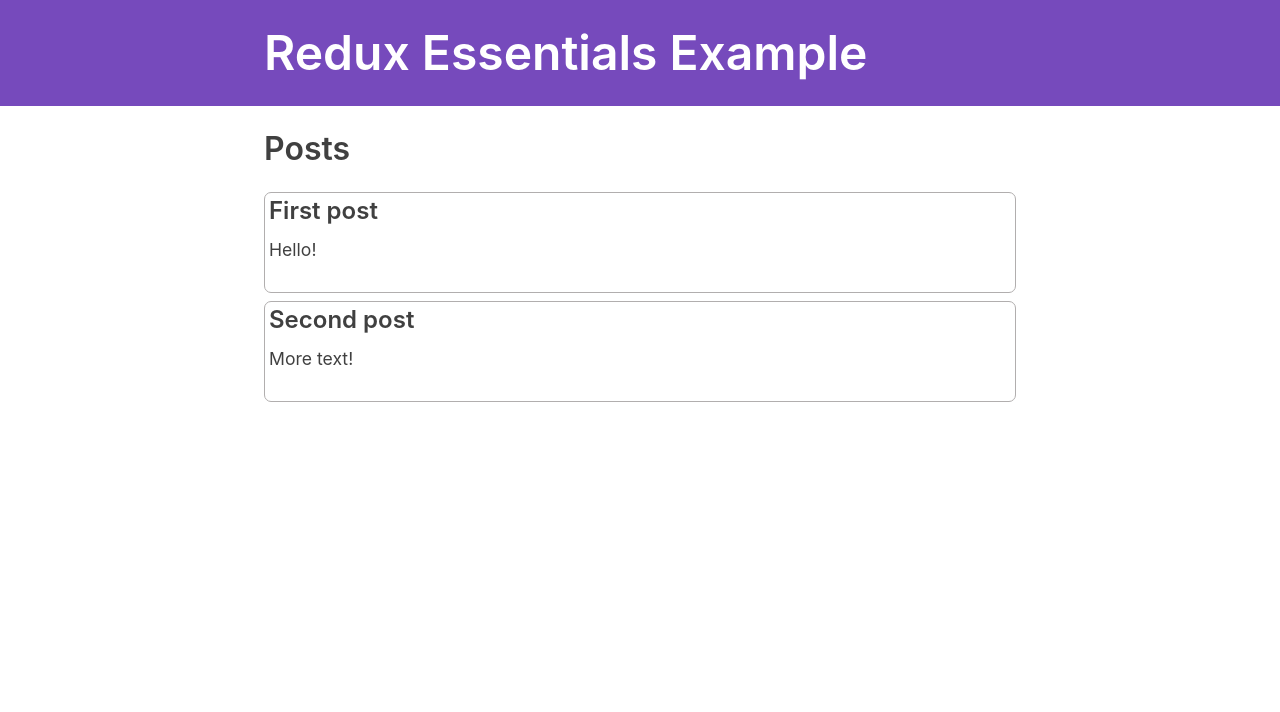
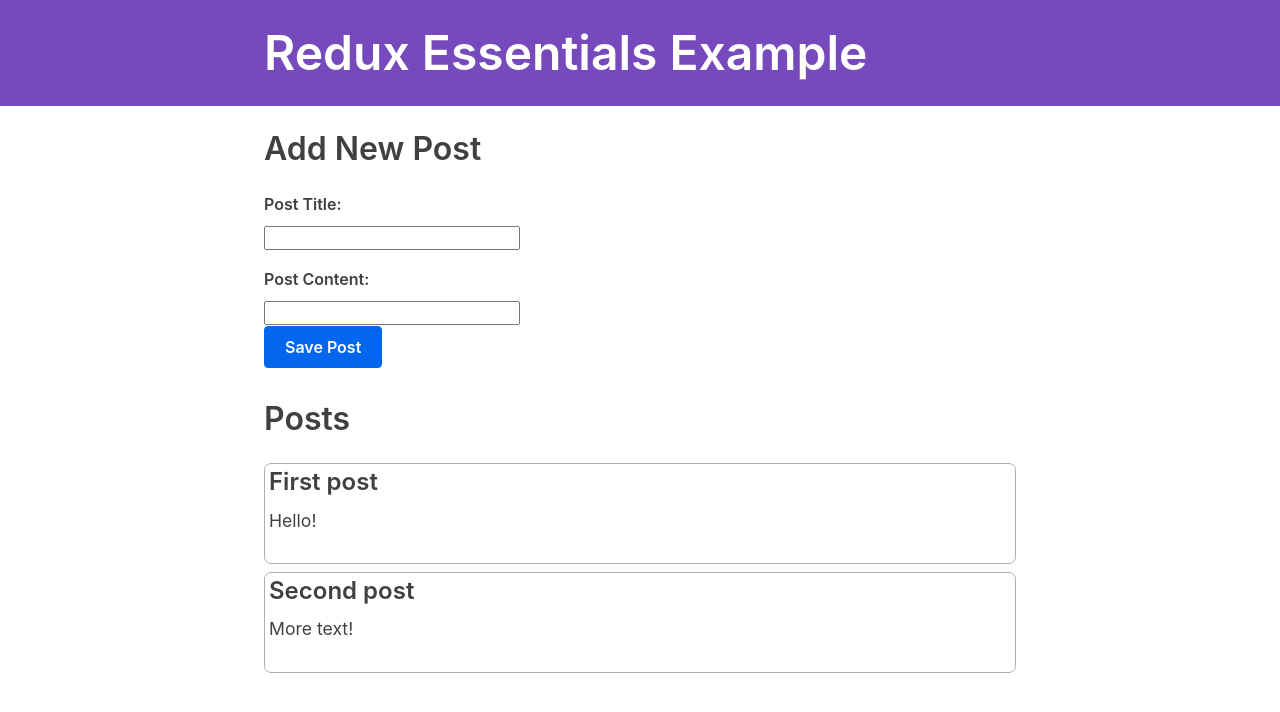
Before and after one commit to jjvega86/redux-essentials-example-app, a React (Create React App) app: page / in a window 1280 px wide. Shown: the top 712 px of the page. Built offline with nearby package versions, Linux system fonts and the light colour scheme; what @mswjs/data, mock-socket, txtgen would draw is missing.

Commit message:
Added component and Redux features to add a post

```diff
--- a/src/App.js
+++ b/src/App.js
@@ -8,6 +8,7 @@ import {
 
 import { Navbar } from './app/Navbar'
 import { PostsList } from './features/posts/PostsList'
+import { AddPostForm } from './features/posts/AddPostForm'
 
 function App() {
   return (
@@ -20,6 +21,7 @@ function App() {
             path="/"
             render={() => (
               <React.Fragment>
+                <AddPostForm />
                 <PostsList />
               </React.Fragment>
             )}
--- a/src/features/posts/AddPostForm.js
+++ b/src/features/posts/AddPostForm.js
@@ -1,11 +1,30 @@
 import React, { useState } from 'react'
+import { postAdded } from './postsSlice'
+import { useDispatch } from 'react-redux'
+import { nanoid } from '@reduxjs/toolkit'
 
 export const AddPostForm = () => {
-  const [titleInput, setTitleInput] = useState('')
-  const [contentInput, setContentInput] = useState('')
+  const [title, setTitleInput] = useState('')
+  const [content, setContentInput] = useState('')
+  const dispatch = useDispatch()
 
   const onTitleChange = (e) => setTitleInput(e.target.value)
   const onContentChange = (e) => setContentInput(e.target.value)
+
+  const onSavePostClicked = (e) => {
+    e.preventDefault()
+    if (title && content) {
+      dispatch(
+        postAdded({
+          id: nanoid(),
+          title,
+          content,
+        })
+      )
+    }
+    setTitleInput('')
+    setContentInput('')
+  }
 
   return (
     <section>
@@ -15,17 +34,20 @@ export const AddPostForm = () => {
         <input
           name="postTitle"
           id="postTitle"
-          value={titleInput}
+          value={title}
           onChange={onTitleChange}
         />
         <label htmlFor="postContent">Post Content:</label>
         <input
           name="postContent"
           id="postContent"
-          value={contentInput}
+          value={content}
           onChange={onContentChange}
-        />
-        <button type="submit">Save Post</button>
+        />{' '}
+        <br />
+        <button type="button" onClick={onSavePostClicked}>
+          Save Post
+        </button>
       </form>
     </section>
   )
--- a/src/features/posts/PostsList.js
+++ b/src/features/posts/PostsList.js
@@ -8,7 +8,7 @@ export const PostsList = () => {
     return (
       <article className="post-excerpt" key={post.id}>
         <h3>{post.title}</h3>
-        <p className="post-content">{post.content.substring(0, 100)}</p>
+        <p className="post-content">{post.content}</p>
       </article>
     )
   })
--- a/src/features/posts/postsSlice.js
+++ b/src/features/posts/postsSlice.js
@@ -8,9 +8,14 @@ const initialState = [
 const postsSlice = createSlice({
   name: 'posts',
   initialState,
-  reducers: {},
+  reducers: {
+    postAdded(state, action) {
+      state.push(action.payload)
+    },
+  },
 })
 
 export const allPosts = (state) => state.posts
 
+export const { postAdded } = postsSlice.actions
 export default postsSlice.reducer
```
